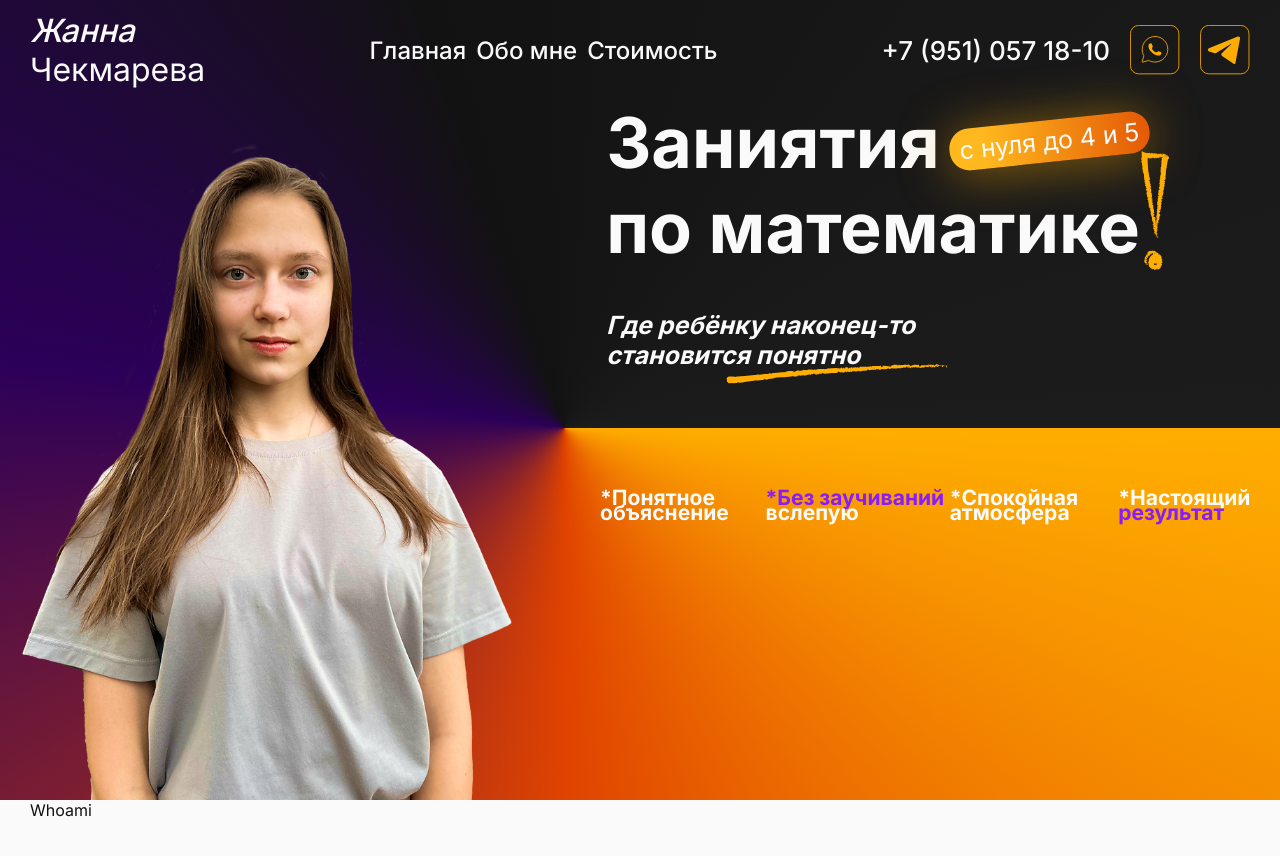
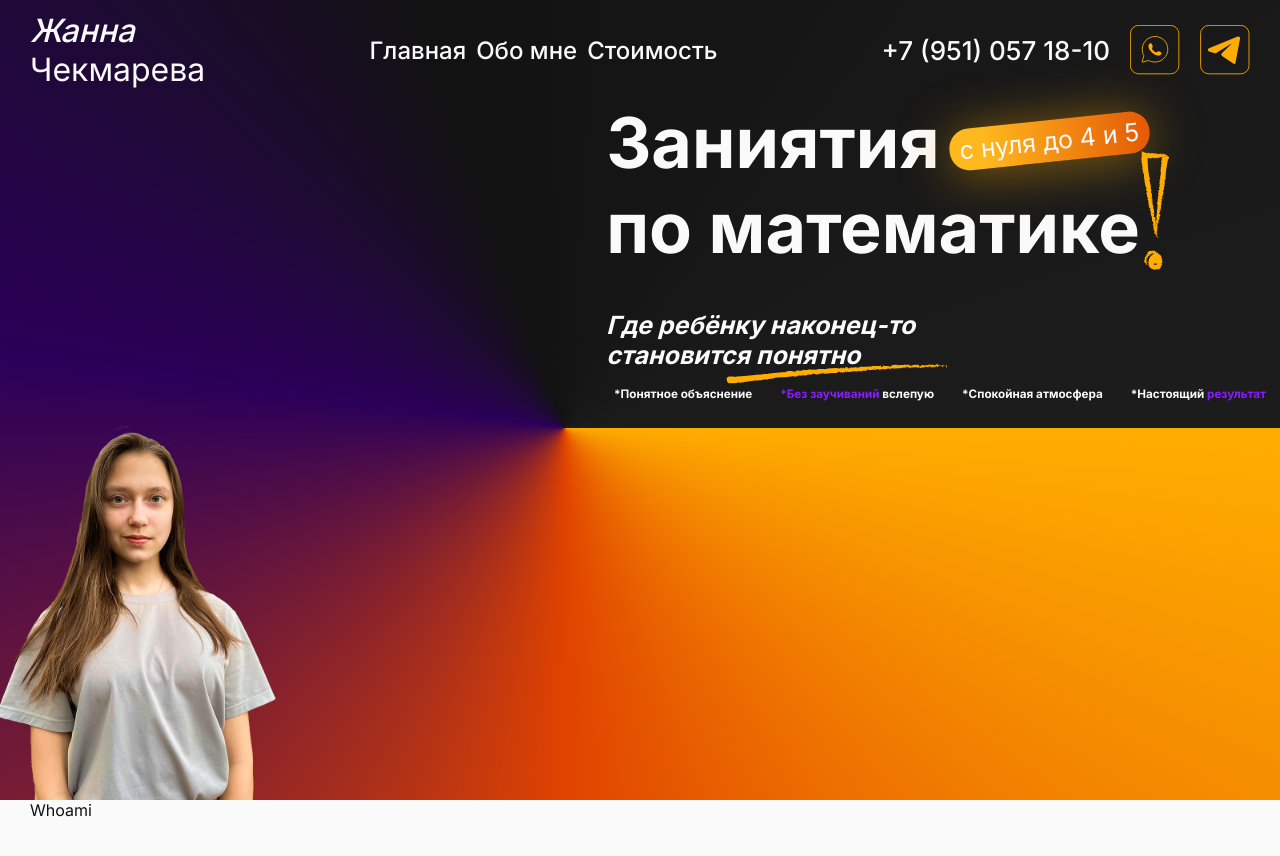
Before and after one commit to 0nlyssslatts/tutor-landing, a Next.js app: page / in a window 1280 px wide. Shown: the top 856 px of the page. Built offline with nearby package versions, Linux system fonts and the light colour scheme.

Commit message:
Адаптировал стили под телефоны с маленькой высотой

```diff
--- a/src/sections/IntroSection/components/IntroPhoto/IntroPhoto.module.css
+++ b/src/sections/IntroSection/components/IntroPhoto/IntroPhoto.module.css
@@ -48,3 +48,9 @@
         height: 460px;
     }
 }
+
+@media (max-height: 800px) {
+    .IntroPhoto {
+        height: 400px;
+    }
+}
--- a/src/sections/IntroSection/components/IntroReasons/IntroReasons.module.css
+++ b/src/sections/IntroSection/components/IntroReasons/IntroReasons.module.css
@@ -82,7 +82,21 @@
         }
     }
     .IntroReasons {
-        bottom: 440px;
+        bottom: 460px;
+    }
+}
+
+@media (max-height: 800px) {
+    .IntroReasons {
+        bottom: 370px;
+    }
+    .Reasons {
+        height: 40px;
+        flex-wrap: wrap;
+        li {
+            font-size: 10px;
+            line-height: 80%;
+        }
     }
 }
 
--- a/src/sections/IntroSection/components/IntroTitle/IntroTitle.module.css
+++ b/src/sections/IntroSection/components/IntroTitle/IntroTitle.module.css
@@ -114,6 +114,9 @@
     .h2 {
         font-size: 20px;
     }
+    .h2Section {
+        bottom: 0;
+    }
     .span {
         font-size: 20px;
     }
```
